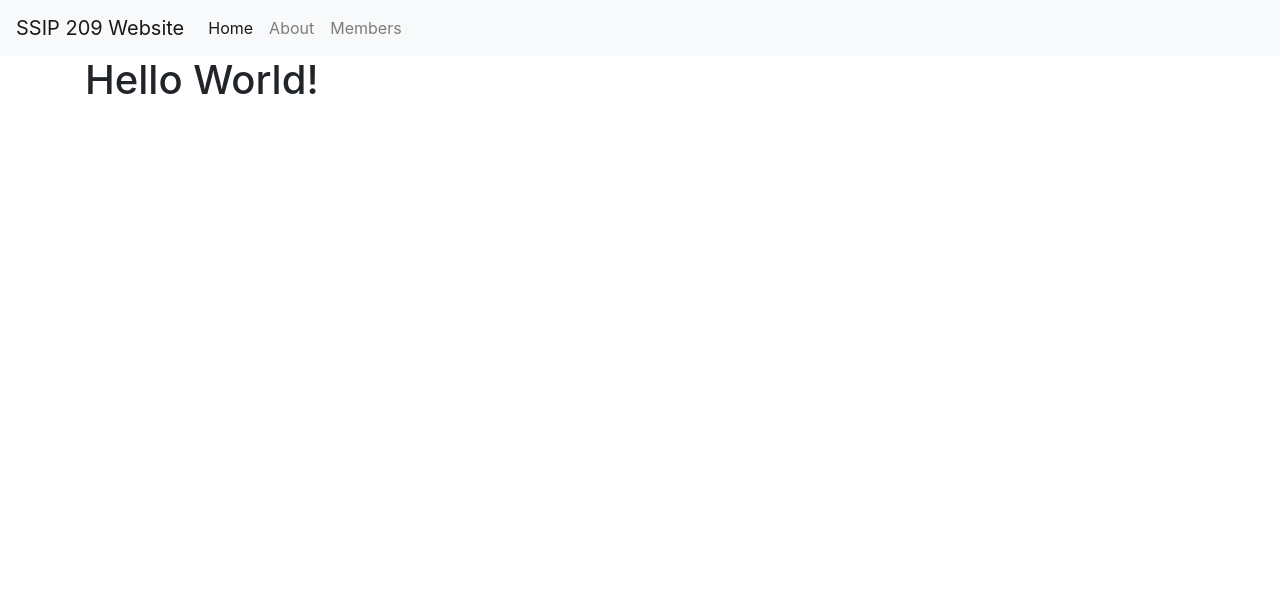
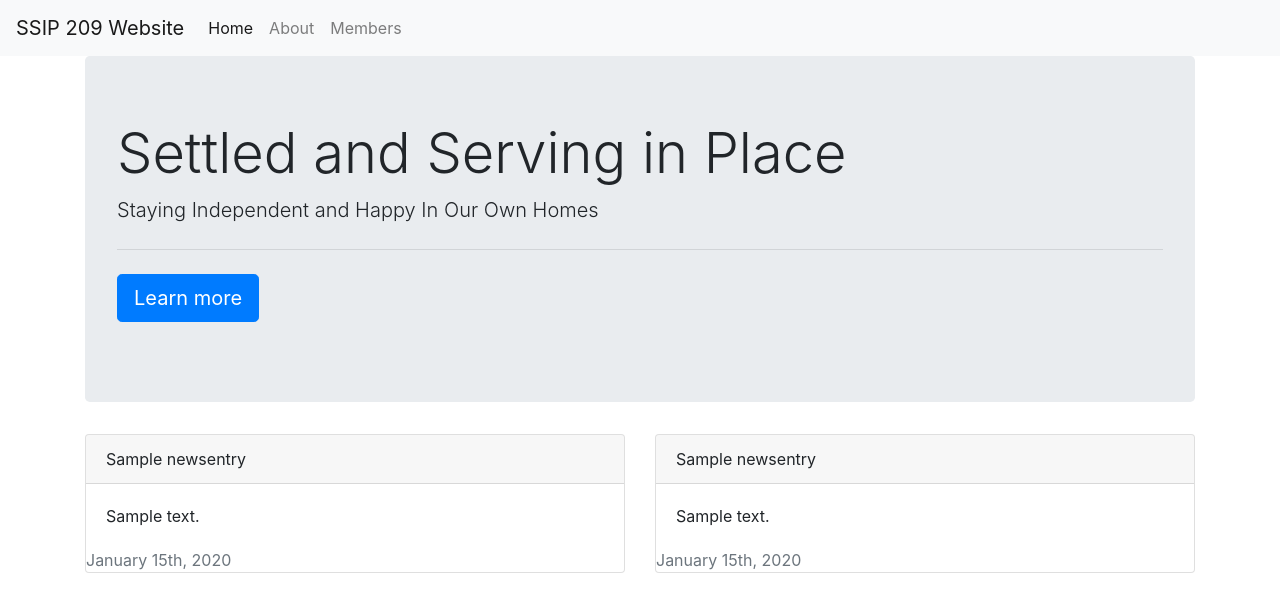
Before and after one commit to mooja/ssip4, a Django app: template ssip4/templates/pages/home.html in a window 1280 px wide. Shown: the top 612 px of the page. Run offline with Django 3.2, Linux system fonts and the light colour scheme; the template is opened without the code that fills it: values that come from a table or form of the project are taken from there, others are empty; tables that the repository leaves empty hold one stand-in row (values such as "Sample post"); some libraries are stand-ins or nearby versions.

Commit message:
added jumbotron display for now

```diff
--- a/ssip4/templates/pages/home.html
+++ b/ssip4/templates/pages/home.html
@@ -1,6 +1,50 @@
 {% extends "base.html" %}
 
 {% block content %}
+<div class="jumbotron">
+  <h1 class="display-4">Settled and Serving in Place</h1>
+  <p class="lead">Staying Independent and Happy In Our Own Homes</p>
+  <hr class="my-4">
+  <p class="lead">
+    <a class="btn btn-primary btn-lg" href="#" role="button">Learn more</a>
+  </p>
+</div>
 
-<h1> Hello World!</h1>
+<div class="row">
+    <div class="col-md-6">
+    {% for news_entry in membernews_entries %}
+        <div class="card">
+            <div class="card-header">
+                {{ news_entry.title }}
+            </div>
+            <div class="card-body">
+                <p class="card-text">
+                    {{ news_entry.text|safe }}
+                </p>
+            </div>
+            <div class="class-footer text-muted">
+              {{ news_entry.created|date:"F jS, Y" }}
+            </div>
+        </div>
+    {% endfor %}
+    </div>
+    <div class="col-md-6">
+    {% for news_entry in localnews_entries %}
+        <div class="card">
+            <div class="card-header">
+                {{ news_entry.title }}
+            </div>
+            <div class="card-body">
+                <p class="card-text">
+                    {{ news_entry.text|safe }}
+                </p>
+            </div>
+            <div class="class-footer text-muted">
+                 {{ news_entry.created|date:"F jS, Y" }}
+            </div>
+        </div>
+    {% endfor %}
+    </div>
+</div>
+
 {% endblock content %}
```
